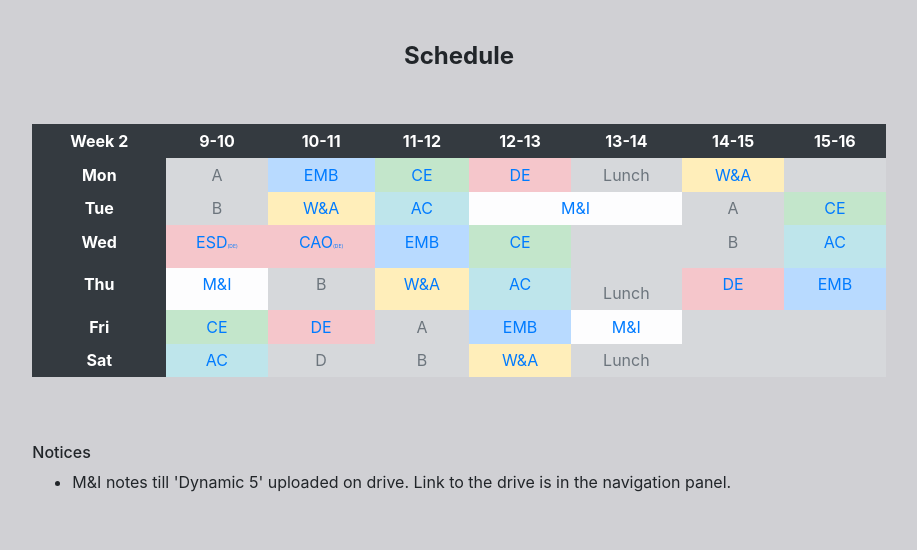
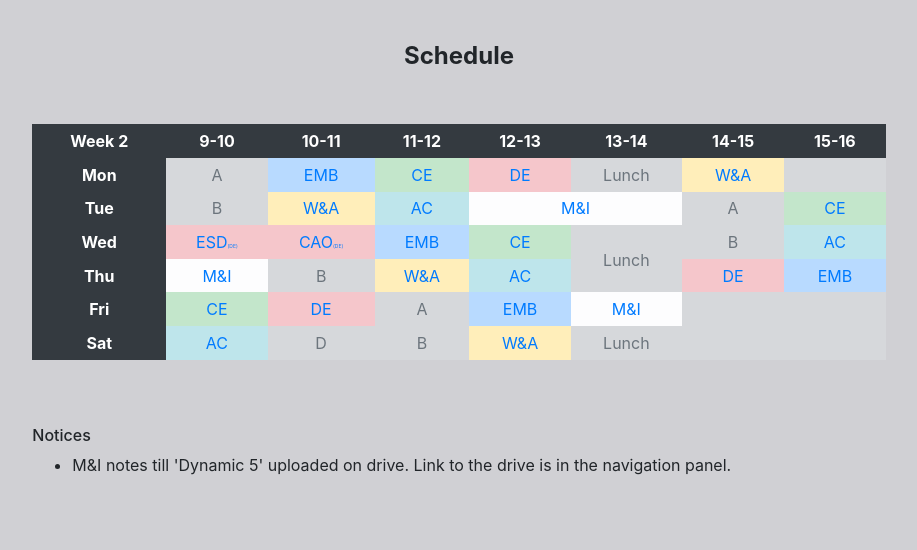
Before and after one commit to diu100kar/ece, a PHP site: page / in a window 1280 px wide. Shown: the part 56-606 px from the top of the page, without its empty margins (181-1098 px from the left). Run offline with PHP 8.4, Linux system fonts and the light colour scheme; some libraries are stand-ins or nearby versions.

Commit message:
Update styling.css

```diff
--- a/styling.css
+++ b/styling.css
@@ -33,7 +33,7 @@ table{
 
 
 #lambaCell{
-  padding-top: 56px;
+  padding-top: 23px;
 }
 
 .lookLink{
```
